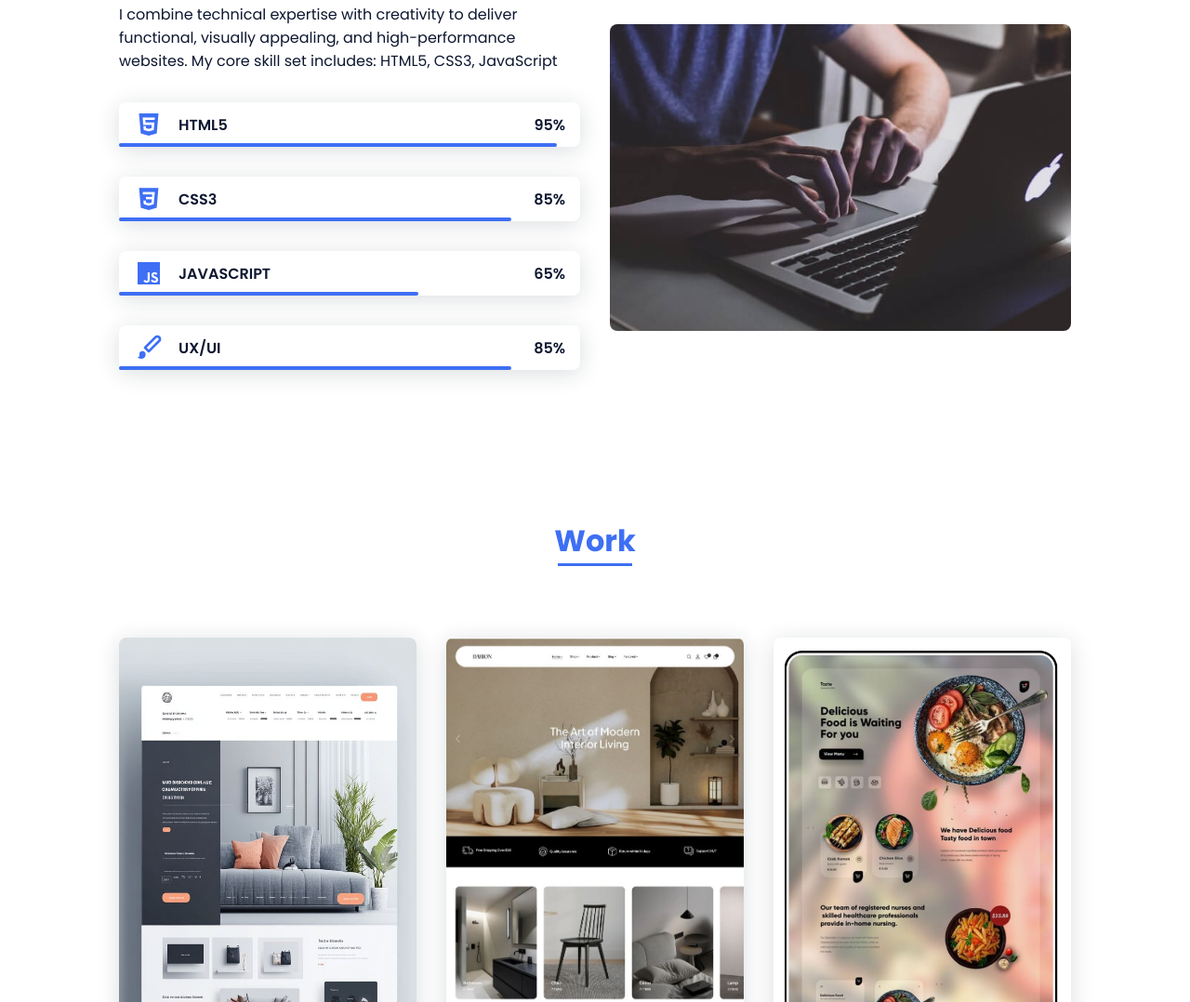
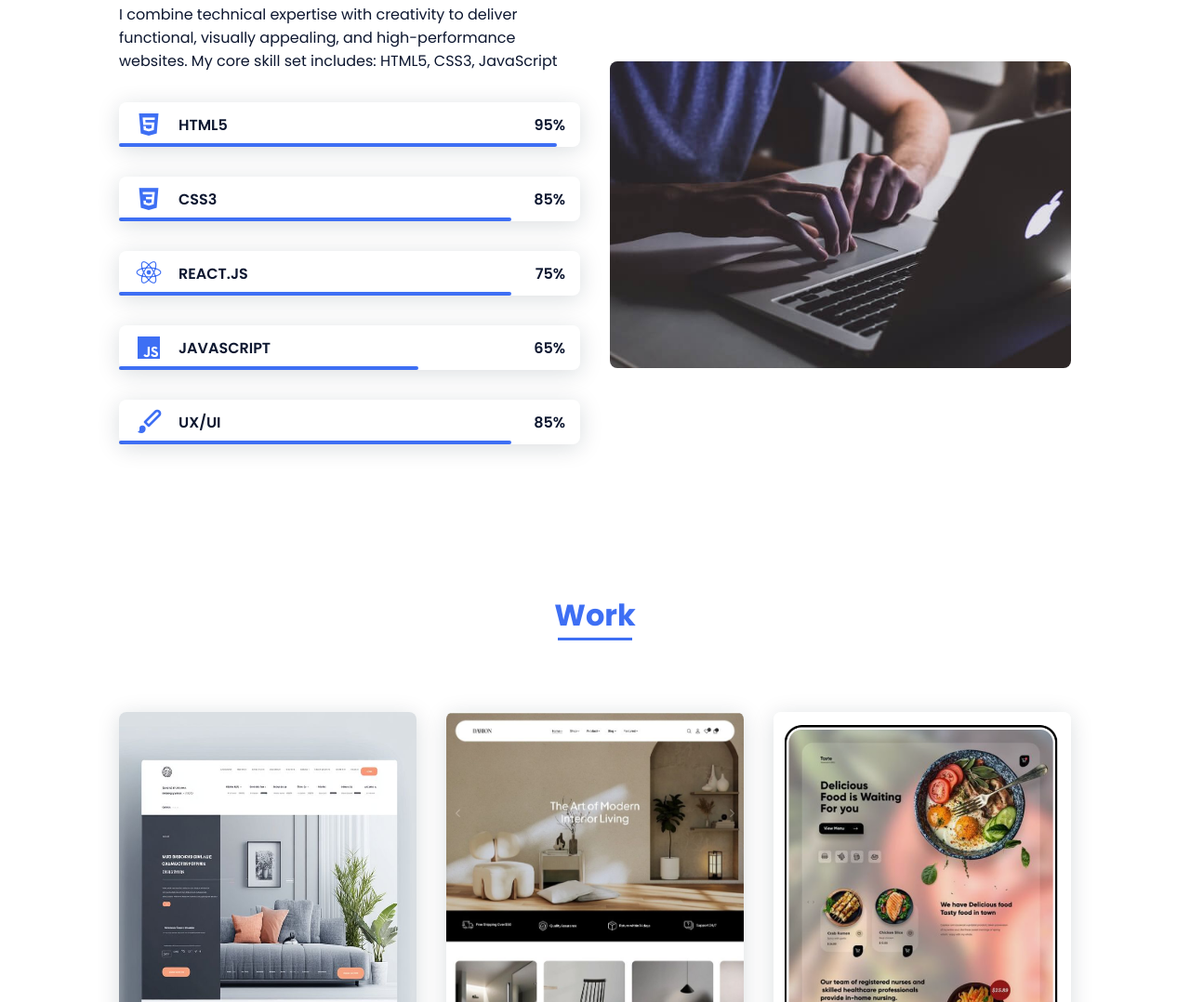
Before and after one commit to mithun-gic/my-portfolio, a plain HTML site: page index.html in a window 1280 px wide. Shown: the part 1566-2644 px from the top of the page at 93% size. Drawn offline with nearby package versions, Linux system fonts and the light colour scheme.

Commit message:
Update index.html

```diff
--- a/index.html
+++ b/index.html
@@ -118,6 +118,18 @@
                         </div>
                         <div class="skills__data">
                             <div class="skills__names">
+                                <i class='bx bxl-react skills__icon'></i>
+                                <span class="skills__name">REACT.JS</span>
+                            </div>
+                            <div class="skills__bar skills__css">
+
+                            </div>
+                            <div>
+                                <span class="skills__percentage">75%</span>
+                            </div>
+                        </div>
+                        <div class="skills__data">
+                            <div class="skills__names">
                                 <i class='bx bxl-javascript skills__icon' ></i>
                                 <span class="skills__name">JAVASCRIPT</span>
                             </div>
```
